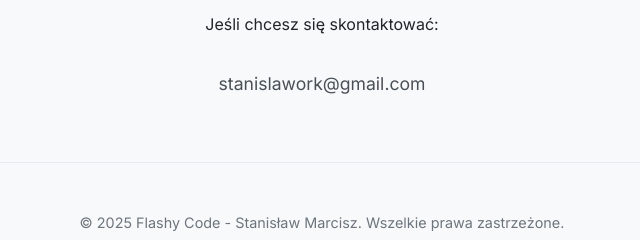
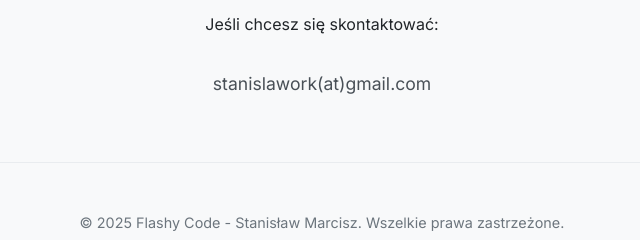
Before and after one commit to Johncode248/flashycode-web, a plain HTML site: page index.html in a window 1280 px wide. Shown: the part 1546-1786 px from the top of the page, 318-958 px from the left. Drawn offline with Linux system fonts and the light colour scheme.

Commit message:
Update index.html so email is different

```diff
--- a/index.html
+++ b/index.html
@@ -279,7 +279,7 @@
                 <p>Jeśli chcesz się skontaktować:</p>
 
                 <div class="contact-info">
-                    <a href="mailto:stanislawork@gmail.com">stanislawork@gmail.com</a>
+                    <a>stanislawork(at)gmail.com</a>
                 </div>
             </section>
 
@@ -323,7 +323,7 @@
                 <p>If you'd like to get in touch:</p>
 
                 <div class="contact-info">
-                    <a href="mailto:stanislawork@gmail.com">stanislawork@gmail.com</a>
+                    <a>stanislawork(at)gmail.com</a>
                 </div>
             </section>
         </main>
```
